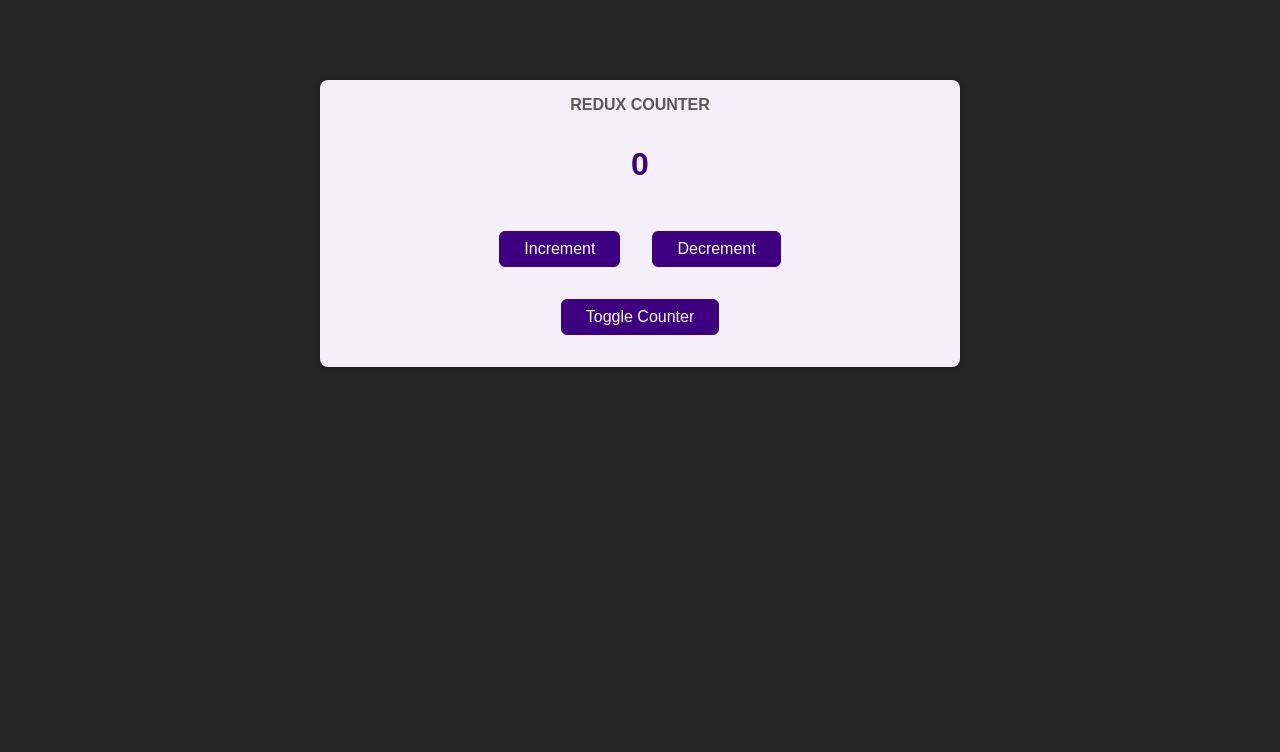
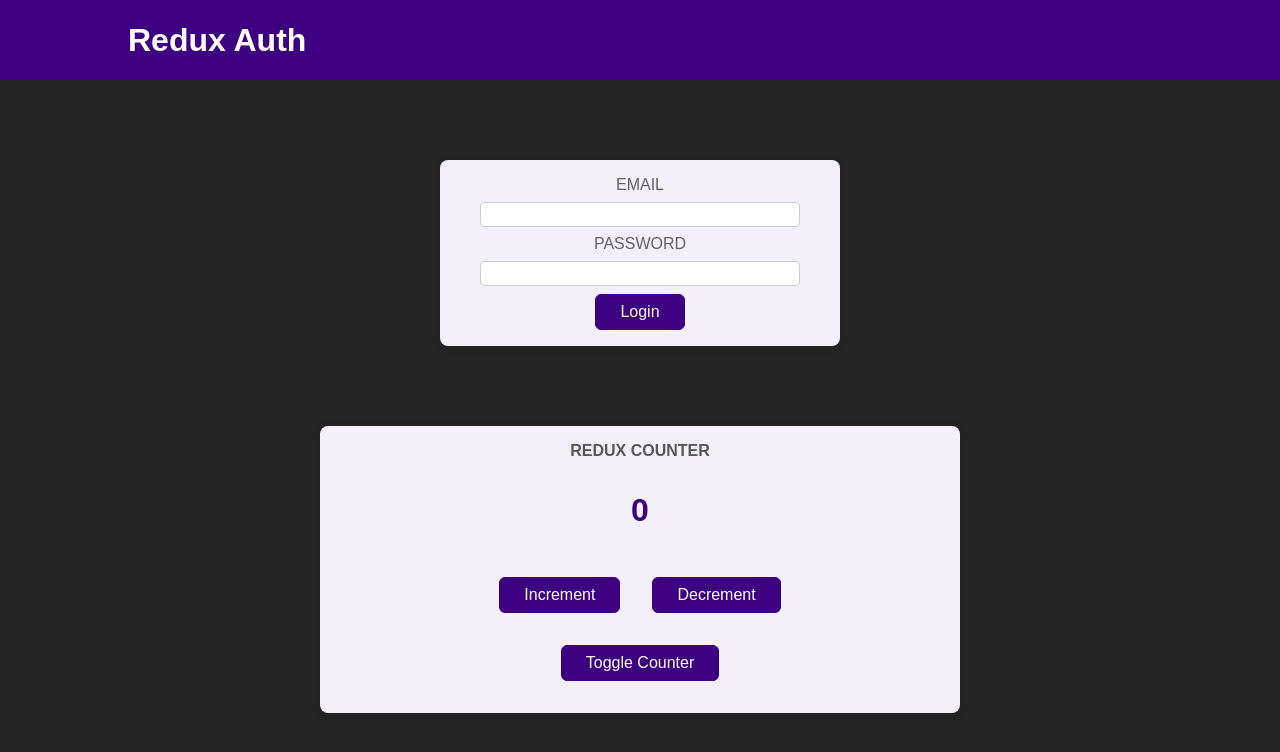
Before and after one commit to FerozShaik96/Basics-of-Redux, a React (Create React App) app: page / in a window 1280 px wide. Shown: the top 752 px of the page. Built offline with nearby package versions, Linux system fonts and the light colour scheme.

Commit message:
renderd the Header and Login form

```diff
--- a/src/App.js
+++ b/src/App.js
@@ -1,9 +1,13 @@
-import Counter from './components/Counter';
-
-
+import Counter from "./components/Counter";
+import Header from "./components/Header";
+import Auth from "./components/Auth";
 function App() {
   return (
-    <Counter />
+    <>
+      <Header />
+      <Auth />
+      <Counter />
+    </>
   );
 }
 
```
